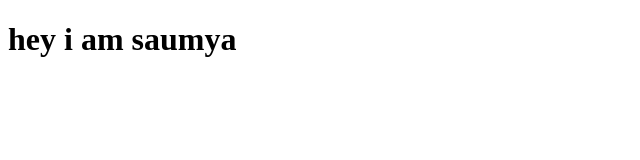
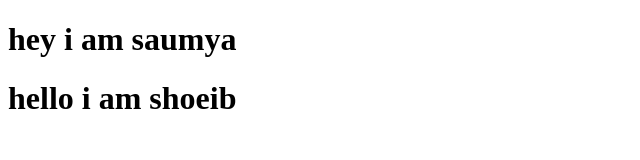
Before and after one commit to shoaibSaifi12/bootcamp_hospital, a plain HTML site: page index.html in a window 1280 px wide. Shown: the whole page, without its empty margins (0-640 px from the left). Drawn offline with Linux system fonts and the light colour scheme.

Commit message:
shoeib saifi first commit

```diff
--- a/index.html
+++ b/index.html
@@ -7,5 +7,6 @@
 </head>
 <body>
     <h1>hey i am saumya</h1>
+    <h1>hello i am shoeib</h1>
 </body>
 </html>
```
